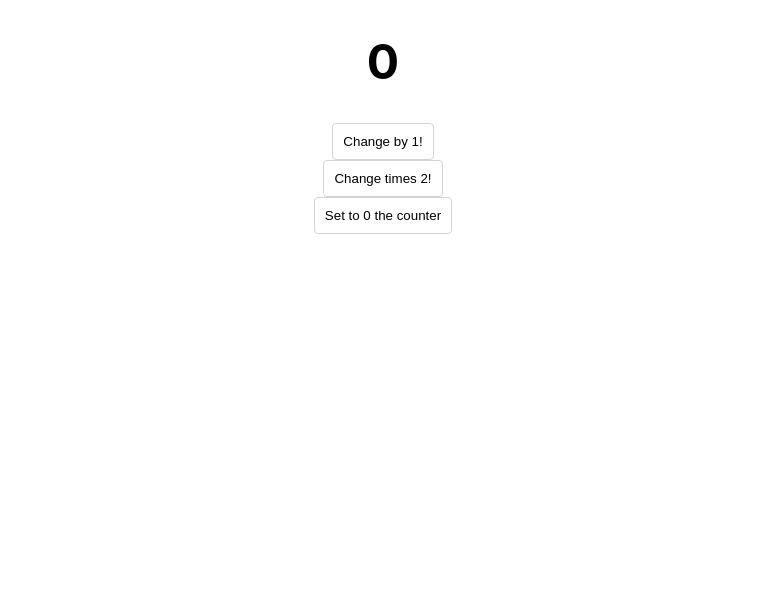
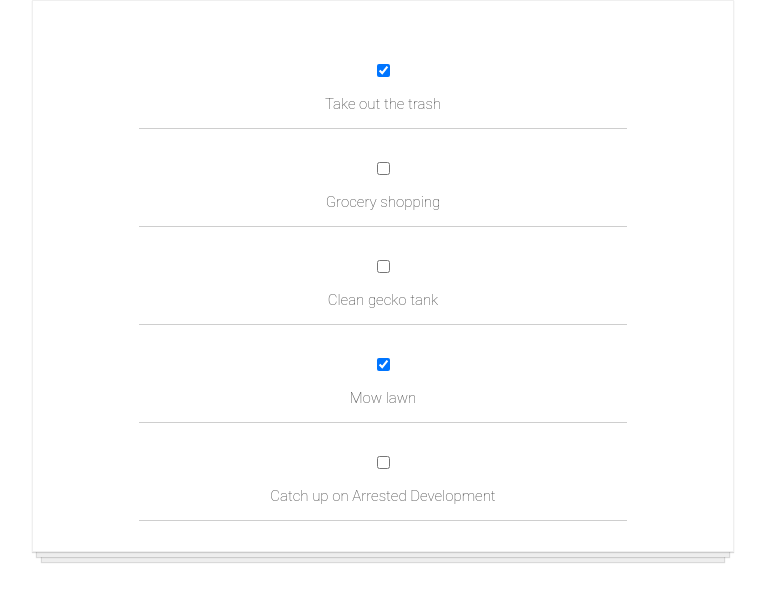
Before and after one commit to Joeypph/TrainingReactScrimba, a React (Create React App) app: page / in a window 1280 px wide. Shown: the top 602 px of the page, without its empty margins (257-1022 px from the left). Built offline with nearby package versions, Linux system fonts and the light colour scheme.

Commit message:
35 React Todo App:phase 6

```diff
--- a/src/App.js
+++ b/src/App.js
@@ -1,9 +1,9 @@
 import './App.css';
 
-import React, {Component} from "react"
+import React from "react"
+import TodoItem from "./components/TodoItem"
+import todosData from "./todosData"
 
-//import todosData from "./todosData"
-//import TodoItem from "./components/TodoItem"
 //import Joke from   "./components/Joke"
 //import jokesData from "./jokesData"
 //import Product from "./components/Product"
@@ -206,7 +206,7 @@
             <button onClick={handleClick}>Click me</button>
     </div>
     )
-}*/
+}
 
 class App extends Component{
     constructor(){
@@ -255,5 +255,40 @@
             </div>
         )
     }
+}*/
+
+class App extends React.Component {
+    constructor() {
+        super()
+        this.state = {
+            todos: todosData
+        }
+        this.handleChange = this.handleChange.bind(this)
+    }
+
+    handleChange(id) {
+        this.setState(prevState => {
+            const updatedTodos = prevState.todos.map(todo => {
+                if (todo.id === id) {
+                    todo.completed = !todo.completed
+                }
+                return todo
+            })
+            return {
+                todos: updatedTodos
+            }
+        })
+    }
+
+    render() {
+        const todoItems = this.state.todos.map(item => <TodoItem key={item.id} item={item} handleChange={this.handleChange}/>)
+
+        return (
+            <div className="todo-list">
+                {todoItems}
+            </div>
+        )
+    }
 }
+
 export default App
--- a/src/components/TodoItem.js
+++ b/src/components/TodoItem.js
@@ -3,7 +3,11 @@
 function TodoItem(props) {
     return (
         <div className="todo-item">
-            <input onChange={()=>console.log("Changed")} type="checkbox" checked={props.item.completed}/>
+            <input
+                type="checkbox"
+                checked={props.item.completed}
+                onChange={() => props.handleChange(props.item.id)}
+            />
             <p>{props.item.text}</p>
         </div>
     )
```
